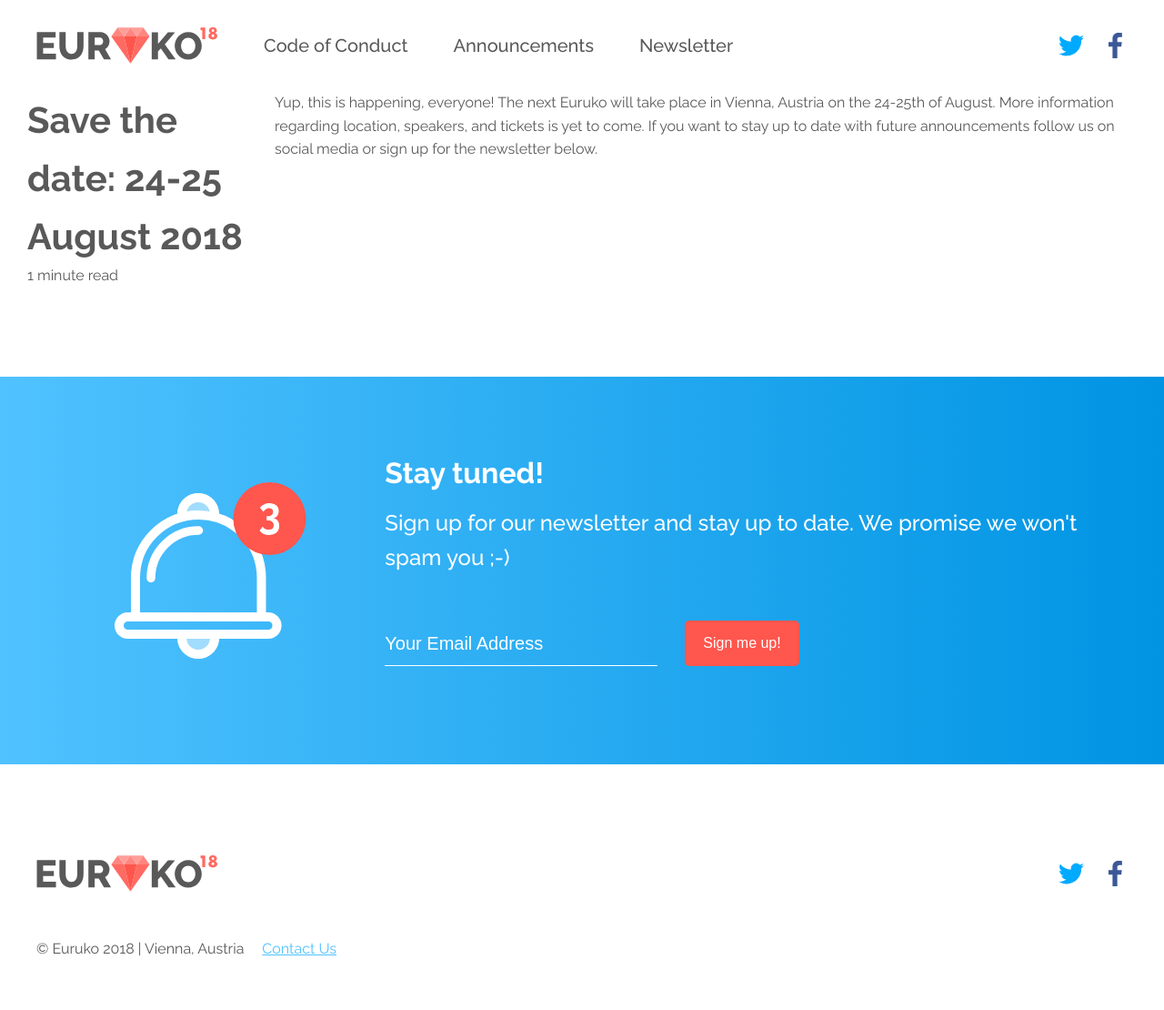
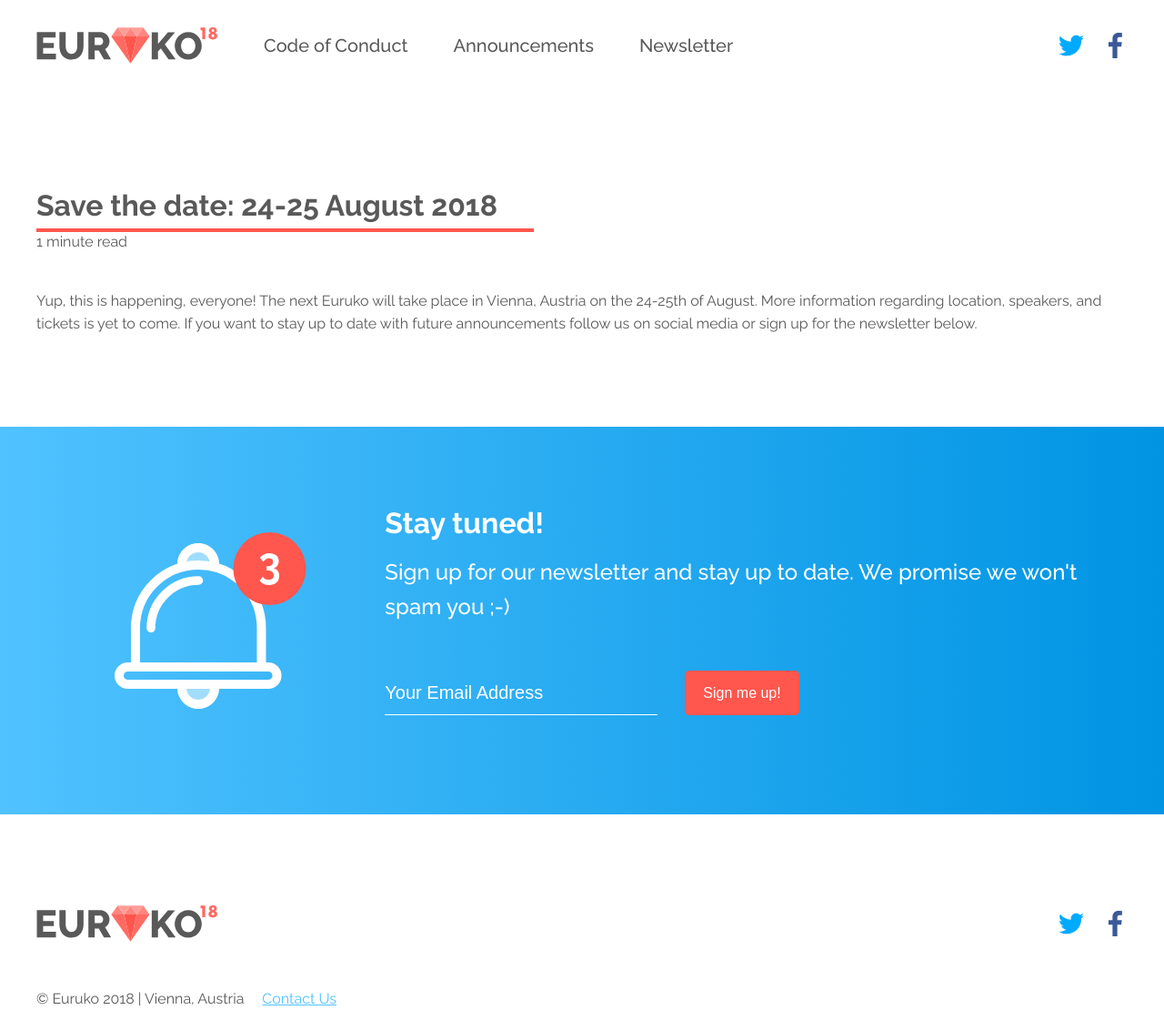
Before and after one commit to euruko/euruko2018.github.io, a Jekyll site: the page built from _posts/2018-02-03-save-the-date.md, in a window 1280 px wide. Shown: the whole page at 91% size. Built offline with Jekyll 4.4.1, drawn with Linux system fonts in a browser that asks for light colours; before the commit the page ends 1056 px from its top, so only the background shows below that.

Commit message:
Wording updates

```diff
--- a/_layouts/post.html
+++ b/_layouts/post.html
@@ -8,14 +8,9 @@
 {% endif %}
 
 <content>
-  <section>
-    <div class="header">
-      <div row>
-        <h1>{{ page.title }}</h1>
-        <div class="spacing"></div>
-      </div>
-      <div class="border"></div>
-
+  <section class="section-spacing">
+    <view column class="layout-wrapper">
+      <h1 class="section-header align-self-start">{{ page.title }}</h1>
       <div class="meta">
         {% if page.minutes %}
         {{ page.minutes }} minute read
@@ -23,10 +18,10 @@
         {{ minutes }} minute read
         {% endif %}
       </div>
-    </div>
 
-    <article>
-      {{ content }}
-    </article>
+      <article style="margin-top: 40px;">
+        {{ content }}
+      </article>
+    </view>
   </section>
 </content>
--- a/index.html
+++ b/index.html
@@ -8,8 +8,7 @@
         Where Ruby Developers meet
     </h1>
     <h3 class="fw-medium">
-        Reserve your ticket to EuRuKo in Vienna<br>
-        on 29th - 30th of September 2018
+        24th - 25th of August 2018
     </h3>
 
   </view>
```
Also changed, not shown: coc.html (+5 -10 lines).
